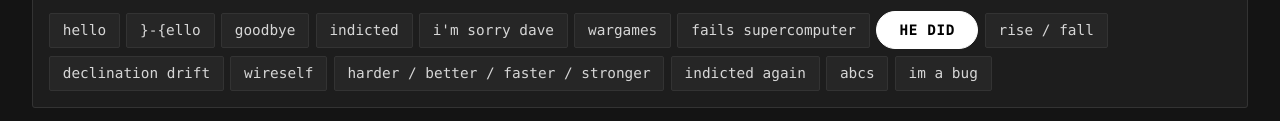
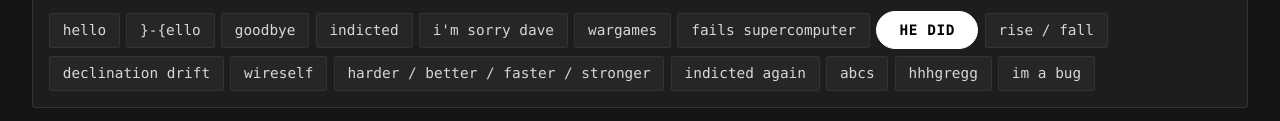
Before and after one commit to tgies/klattsch, a website with bundled scripts: page index.html in a window 1280 px wide. Shown: the part 577-698 px from the top of the page. Built offline with nearby package versions, Linux system fonts and the light colour scheme.

Commit message:
feat: h h h gregg

```diff
--- a/index.html
+++ b/index.html
@@ -105,6 +105,7 @@ examples
         <button class="canned" data-seq="r200 s1.14 bF#2 ( W ER ) bA2 ( K IH T ) bF#3 ( HH AA R ) bA3 ( D ER ) bC#4 ( M EY ) bA3 ( K IH T ) bF#3 ( B EH ) bA3 ( T ER ) bE2 ( D UW ) bE3 ( W IH T ) bA3 ( F AE S ) bE3 ( T ER ) bB3 ( M EY K ) bA3 ( S AH S ) bG#3 ( S T R AO NG ) bA3 ( G ER ) bEb2 ( M AO R ) bEb3 ( DH AE ) bF#4 ( N EH ) bEb4 ( V ER ) bB4 v8 w8 ( AW ) bA4 ( ER R ) bF#4 ( AE F T ) bEb4 ( ER R ) bD3 v12 ( AW ) bD3 ( ER ) v w bF#3 ( W ER K ) bA3 ( IH Z ) bF#2 s0.8 ( N EH ) bF#1 ( V ER ) ( OW ) ( V ER )">harder / better / faster / stronger</button>
         <button class="canned" data-seq="b70 r140 s1.4 v15 w7 h0.2 g0 AY D IH D b+10 EH+10 V R IY+8 TH IH+8 NG R AY-40 T . b70 AE N D DH EY , b200 s0.8 h0 g0.3 IH+10 N D AY-20 T r200 IH-10 D M r400 IY-50">indicted again</button>
         <button class="canned" data-seq="s1.3 v3 w5 g0.4 r300 bC4 ( EY ) ( B IY ) bG4 ( S IY ) ( D IY ) bA4 ( IY ) ( EH F ) bG4 ( JH IY ) p300 bF4 ( EY CH ) ( AY ) bE4 ( JH EY ) ( K EY ) bD4 ( EH L EH M ) ( EH N OW ) bC4 ( P IY ) p300 bG4 ( K Y UW ) ( AA R ) bF4 ( EH S ) bE4 ( T IY ) ( Y UW ) bD4 ( V IY ) p300 bG4 ( D AH B AH ) ( L Y UW ) bF4 ( EH K S ) p200 bE4 ( W AY ) ( AH N ) bD4 ( D Z IY ) p300 bC4 ( N AW ) ( AY ) bG4 ( N OW ) ( M AY ) bA4 ( EY ) ( B IY ) bG4 ( S IY Z ) p300 bF4 ( S AH M ) ( TH IH NG ) bE4 ( S AH M ) ( TH IH NG ) bD4 ( P UW P ) ( AH N D ) bC4 ( P IY )">abcs</button>
+        <button class="canned" data-seq="s1.2 r80 bA#2 EY CH EY CH EY CH bB2 s1.3 G R r280 v7 w7 EH v r80 G p120 s1.0 bA#2 P AE N AH S AA bB2 N IH K s1.2 B L UW R EY bC#3 s1.4 N AY N T IY N r110 AY N D r400 v7 AA v r80 bD#3 L ER Z p160 s1.2 bC#3 TH ER T IY T UW bD#3 IH N CH EH L S IY D IY T bE#3 s1.3 IY V r280 IY r80 T UW N AY N T IY s1.4 bF#3 N r280 AY-40 r80 s1.2 bC#3 N p160 bE#3 EH L JH IY r60 F AO R bF#3 T IY r80 T UW IH N CH bE#3 EY CH D IY bC#3 s0.8 T IY V IY bB2 s0.5 F AO R s0.7 EY T IY bD#3 s1.2 N r280 AY r80 N p160 bC#3 r60 EH V R IY TH IH NG Z bD#3 AA N S EY L D UH bC#3 R s1.3 IH NG r60 K R IH S s1.2 bB2 r80 M AH S AE T s1.2 r80 bA#2 EY CH EY CH EY CH bB2 s1.3 G R r280 v7 w7 EH v r80 G p120 s1.0 bA#2 P AE N AH S AA bB2 N IH K s1.2 B L UW R EY bC#3 s1.4 N AY N T IY N r110 AY N D r400 v7 AA v r80 bD#3 L ER Z p160 s1.2 bC#3 TH ER T IY T UW bD#3 IH N CH EH L S IY D IY T bE#3 s1.3 IY V r280 IY r80 T UW N AY N T IY s1.4 bF#3 N r280 AY-40 r80 s1.2 bC#3 N p160 bE#3 EH L JH IY r60 F AO R bF#3 T IY r80 T UW IH N CH bE#3 EY CH D IY bC#3 s0.8 T IY V IY bB2 s0.5 F AO R s0.7 EY T IY bD#3 s1.2 N r280 AY r80 N p160 bC#3 r60 EH V R IY TH IH NG Z bD#3 AA N S EY L D UH bC#3 R s1.3 IH NG r60 K R IH S s1.2 bB2 r80 M AH S AE T">hhhgregg</button>
         <button class="canned" data-seq="r180 v15 w7 b200 s0.8 h0 g0.3 OW+20 N r360 OW-40 , AY r120 M T UH+20 R N IH NG IH+10 N T UW EY r300 b+20 B UH-30 G , b+300 r200 s1.6 h0.1 OW b+20 N OW-40 AY M EY b+20 B UH-40 G N AO-40 W">im a bug</button>
       </div>
     </fieldset>
```
